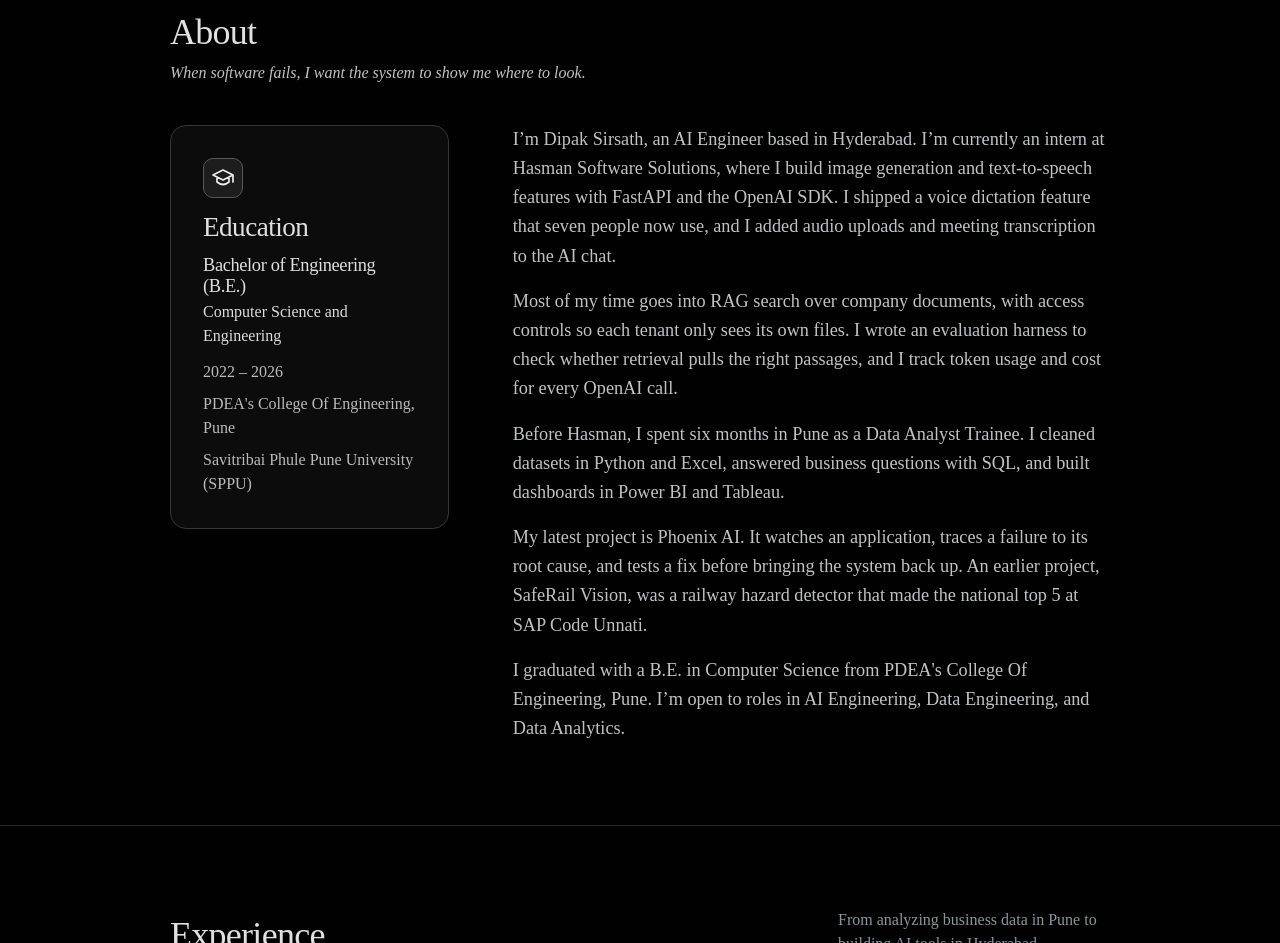
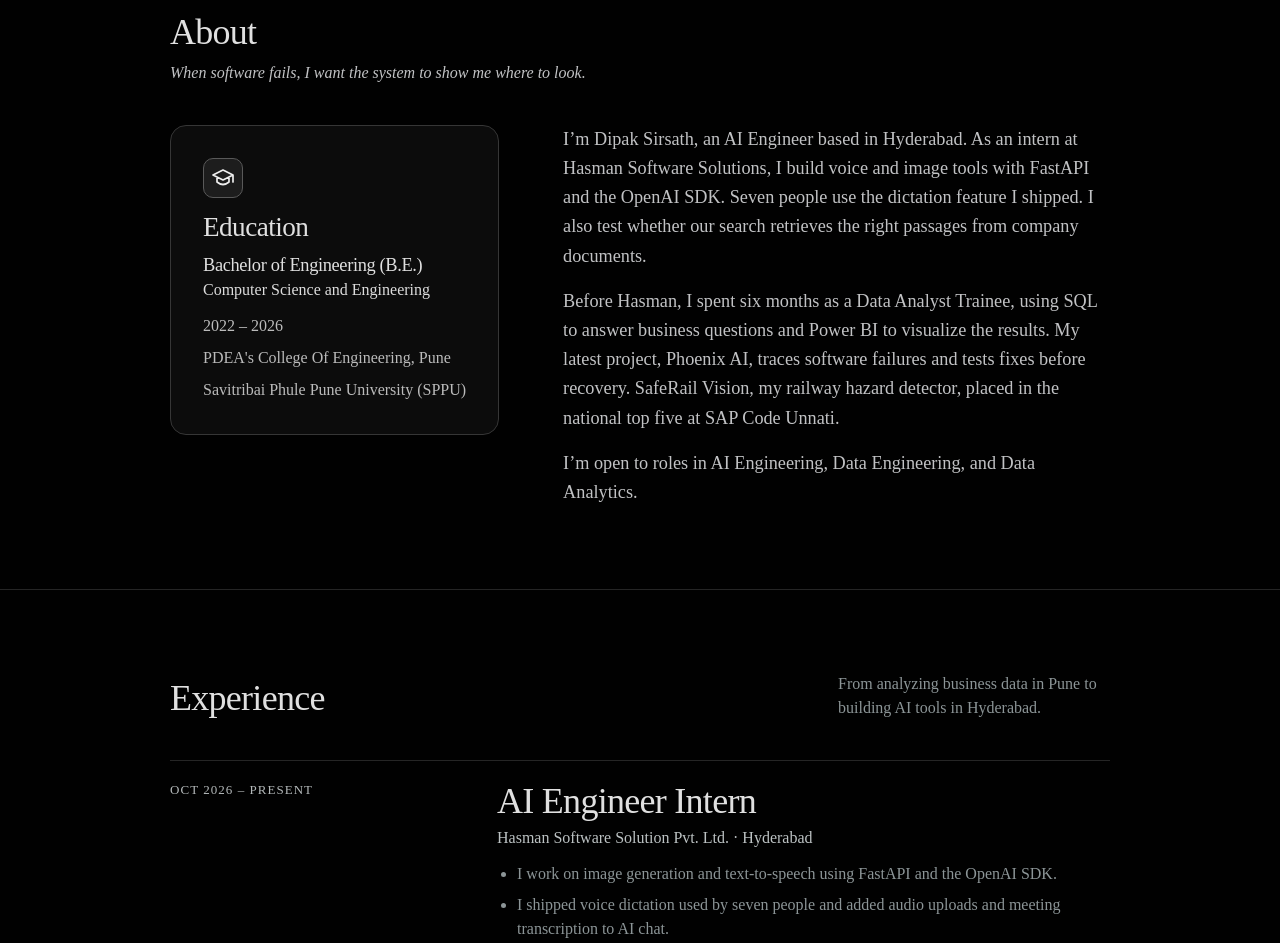
Before and after one commit to dipak-96k/Portfolio, a plain HTML site: page index.html in a window 1280 px wide. Shown: the part 900-1843 px from the top of the page. Drawn offline with Linux system fonts and the light colour scheme; animation ran at ten frames a second.

Commit message:
Shorten the About section and widen the Education card

```diff
--- a/index.html
+++ b/index.html
@@ -72,11 +72,9 @@
           <p>Savitribai Phule Pune University (SPPU)</p>
         </article>
         <div class="about-copy">
-          <p>I’m Dipak Sirsath, an AI Engineer based in Hyderabad. I’m currently an intern at Hasman Software Solutions, where I build image generation and text-to-speech features with FastAPI and the OpenAI SDK. I shipped a voice dictation feature that seven people now use, and I added audio uploads and meeting transcription to the AI chat.</p>
-          <p>Most of my time goes into RAG search over company documents, with access controls so each tenant only sees its own files. I wrote an evaluation harness to check whether retrieval pulls the right passages, and I track token usage and cost for every OpenAI call.</p>
-          <p>Before Hasman, I spent six months in Pune as a Data Analyst Trainee. I cleaned datasets in Python and Excel, answered business questions with SQL, and built dashboards in Power BI and Tableau.</p>
-          <p>My latest project is Phoenix AI. It watches an application, traces a failure to its root cause, and tests a fix before bringing the system back up. An earlier project, SafeRail Vision, was a railway hazard detector that made the national top 5 at SAP Code Unnati.</p>
-          <p>I graduated with a B.E. in Computer Science from PDEA's College Of Engineering, Pune. I’m open to roles in AI Engineering, Data Engineering, and Data Analytics.</p>
+          <p>I’m Dipak Sirsath, an AI Engineer based in Hyderabad. As an intern at Hasman Software Solutions, I build voice and image tools with FastAPI and the OpenAI SDK. Seven people use the dictation feature I shipped. I also test whether our search retrieves the right passages from company documents.</p>
+          <p>Before Hasman, I spent six months as a Data Analyst Trainee, using SQL to answer business questions and Power BI to visualize the results. My latest project, Phoenix AI, traces software failures and tests fixes before recovery. SafeRail Vision, my railway hazard detector, placed in the national top five at SAP Code Unnati.</p>
+          <p>I’m open to roles in AI Engineering, Data Engineering, and Data Analytics.</p>
         </div>
       </div>
     </div></section>
--- a/styles.css
+++ b/styles.css
@@ -128,7 +128,10 @@ h1 { font-size: clamp(2.8rem, 6.8vw, 5.25rem); line-height: 1.05; letter-spacing
 .role-card { display: flex; flex-direction: column; align-items: center; justify-content: center; gap: clamp(16px, 2.4vw, 28px); padding: 22px 8px; min-height: clamp(158px, 17vw, 208px); border: 1px solid #363636; background: #0c0c0c; font-size: clamp(1.13rem, 2.2vw, 1.6rem); line-height: 1.1; }
 .role-logo { display: grid; place-items: center; color: #eee; width: 62px; aspect-ratio: 1; border-radius: 18px; border: 1px solid #595959; background: #1d1d1d; }
 .role-logo .icon { width: 32px; height: 32px; }
-.about-layout { display: grid; grid-template-columns: minmax(230px, .7fr) minmax(0, 1.5fr); align-items: start; gap: clamp(28px,5vw,68px); }
+.about-layout { display: grid; grid-template-columns: max-content minmax(0, 1fr); align-items: start; gap: clamp(28px,5vw,68px); }
+@media (max-width: 50rem) {
+  .about-layout { grid-template-columns: minmax(0, 1fr); }
+}
 .education { padding: clamp(20px,3vw,32px); background: #0c0c0c; border: 1px solid #363636; border-radius: 16px; }
 .education-mark { display: inline-grid; place-items: center; width: 40px; height: 40px; border-radius: 10px; color: #eee; background: #1d1d1d; border: 1px solid #595959; }
 .education-mark .icon { width: 24px; height: 24px; }
@@ -136,6 +139,9 @@ h1 { font-size: clamp(2.8rem, 6.8vw, 5.25rem); line-height: 1.05; letter-spacing
 .education h4 { font-size: 1.15rem; }
 .education p { margin-top: 8px; color: #bbb; }
 .education .major { color: #ddd; margin: 2px 0 12px; }
+@media (max-width: 24rem) {
+  .education { margin-inline: -8px; padding-inline: 12px; }
+}
 .about-quote { margin-top: 8px; color: #c1c2c4; font-style: italic; }
 .about-copy p { color: #c1c2c4; font-size: 1.14rem; line-height: 1.6; }
 .about-copy p + p { margin-top: 16px; }
```
